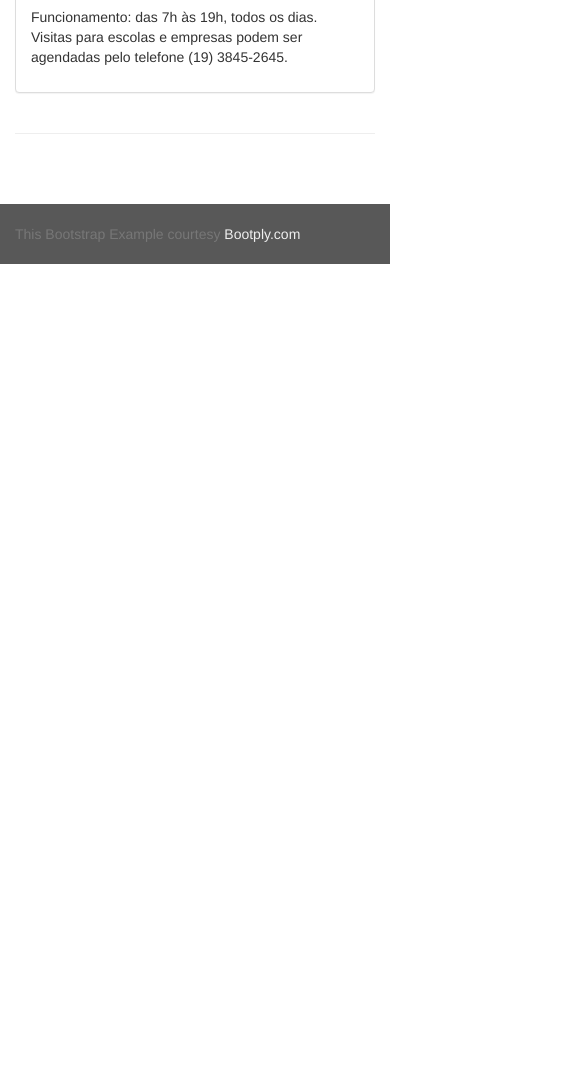
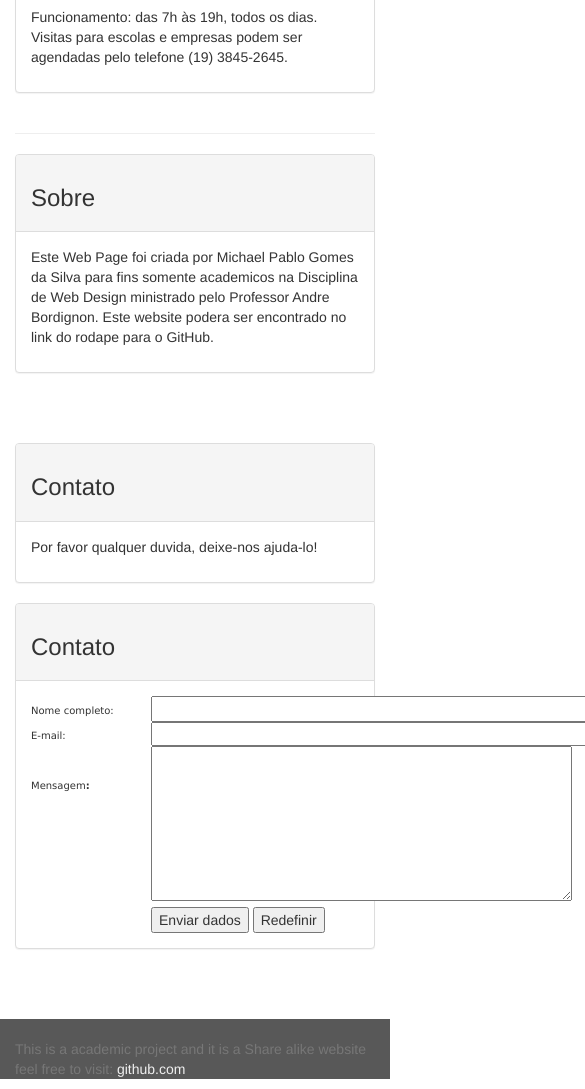
Before and after one commit to MichaelPablo13/pracasPage, a plain HTML site: page index.html in a window 390 px wide. Shown: the part 5725-6814 px from the top of the page, 585 px wide, since content can reach past the window. Before the commit the page ends 5989 px from the top, so only its background shows below. Drawn offline with Linux system fonts and the light colour scheme; some packages are replaced by stand-ins of ours.

Commit message:
Final Version !

```diff
--- a/index.html
+++ b/index.html
@@ -17,7 +17,7 @@
                 <button type="button" class="navbar-toggle collapsed" data-toggle="collapse" data-target="#navbar" aria-expanded="false" aria-controls="navbar"> <span class="sr-only">Toggle navigation</span> <span class="icon-bar"></span> <span class="icon-bar"></span> <span class="icon-bar"></span> </button> <a class="navbar-brand" href="#">Hortolandia 4 Plaza</a> </div>
             <div id="navbar" class="navbar-collapse collapse">
                 <ul class="nav navbar-nav">
-                    <li class="active"><a href="#">Home</a></li>
+                    <li><a href="#">Home</a></li>
                     <li><a href="#about">Sobre</a></li>
                     <li><a href="#contact">Contato</a></li>
                 </ul>
@@ -53,20 +53,16 @@
             </div>
         </div>
         <!--/row-->
-        <hr>
-    </div><!-- end of the container-->
-
+        <hr> </div>
+    <!-- end of the container-->
     <!-- Remanso das Aguas Sector -->
     <div class="divider"></div>
     <hr>
     <section class="bg-2">
         <div class="col-sm-10 col-sm-offset-1 text-center">
-            <h1>Parque Remanso das Águas</h1>
-        </div>
+            <h1>Parque Remanso das Águas</h1> </div>
     </section>
-
     <div class="divider"></div>
-
     <div class="container">
         <div class="row">
             <div class="col-md-6">
@@ -74,37 +70,28 @@
             </div>
             <div class="col-md-5">
                 <div class="panel panel-default">
-
                     <div class="panel-heading">
-                        <h3>Parque Remanso das Águas</h3>
-                    </div>
-
+                        <h3>Parque Remanso das Águas</h3> </div>
                     <div class="panel-body">
                         <p>Quando finalizado, o parque oferecerá à população duas quadras poliesportivas, cada uma com 600 metros quadrados; três quadras de malha e duas quadras de bocha. As crianças, por sua vez, terão parquinhos com brinquedos de madeira, como balanço, gangorra, gira-gira, trepa-trepa e escorregador, localizados em diferentes pontos do parque.</p>
                         <p>Entre os atrativos da nova área de lazer estão, ainda, academias ao ar livre, com prancha abdominal, barras paralelas, barras verticais para alongamento e barra de flexão. Nestes pontos, a população poderá fazer alongamentos e se exercitar antes de praticar esportes nas quadras.</p>
                         <p>O aproveitamento da área ocorre, ainda, na utilização da pista de caminhada e ciclovia, ambas com 1.753 metros de extensão. Para comodidade dos futuros usuários do parque, a obra em andamento inclui três áreas para estacionamento, com capacidade total para 97 veículos.</p>
                     </div>
-
                 </div>
             </div>
         </div>
     </div>
-
     <!--/container-->
     <div class="divider"></div>
-
     <!--parallax 3 Dorothy Stang-->
     <section class="bg-3 text-center">
-        <h1>Parque Socioambiental Irmã Dorothy Stang</h1>
-    </section>
+        <h1>Parque Socioambiental Irmã Dorothy Stang</h1> </section>
     <!--/parallax 2-->
     <div class="container">
         <hr>
         <div class="row">
             <div class="col-md-6">
-                <div class="panel panel-default" id="dorothy_stang" style="width:470px; height:380px;">
-
-                </div>
+                <div class="panel panel-default" id="dorothy_stang" style="width:470px; height:380px;"> </div>
             </div>
             <div class="col-md-5">
                 <div class="panel panel-default">
@@ -119,53 +106,129 @@
         <hr> </div>
     <!--/container-->
     <!--parallax 4 -->
-        <div class="divider"></div>
-
+    <div class="divider"></div>
     <!--parallax 3 Dorothy Stang-->
     <section class="bg-4 text-center">
-        <h1>CREAPE – Centro de Referência Ambiental Parque Escola</h1>
-    </section>
+        <h1>CREAPE – Centro de Referência Ambiental Parque Escola</h1> </section>
     <!--/parallax 2-->
     <div class="container">
         <hr>
         <div class="row">
             <div class="col-md-6">
-                <div class="panel panel-default" id="santa_clara" style="width:470px; height:380px;">
-
-                </div>
+                <div class="panel panel-default" id="santa_clara" style="width:470px; height:380px;"> </div>
             </div>
             <div class="col-md-5">
                 <div class="panel panel-default">
                     <div class="panel-heading">
-                        <h3>CREAPE – Centro de Referência Ambiental Parque Escola</h3>
+                        <h3>CREAPE – Centro de Referência Ambiental Parque Escola</h3> </div>
+                    <div class="panel-body">No CREAPE, a interação com a natureza está no lazer e também na educação ambiental. Oficinas de concepção de brinquedos com material reciclável podem ser agendadas pelas escolas.
+                        <p>Toda segunda e terça-feira-feira é realizada a Oficina de Artesanato com Materiais Reutilizáveis. É no Creape que acontece o Hortolendo, festa literária promovida pela Prefeitura no mês de maio. A estrutura do parque conta com:</p>
+                        <p>Museu de História Natural Iberaba: exposição de espécies da fauna e flora nativa.</p>
+                        <p>Quiosque da Leitura: O ponto de leitura disponibiliza um acervo com títulos para crianças, jovens e adultos. Nele também são realizadas brincadeiras para o público infantil e contação de histórias, todos os domingos, das 10h às 12h.</p>
+                        <p>Espaço Reciclasa: casa construída com materiais recicláveis.</p>
+                        <p>Lagoa: rodeada pela pista de caminhada e a ciclovia.</p>
+                        <p>Endereço: Rua Bolívia, nº 290, Jardim Santa Clara do Lago II.</p>
+                        <p>Funcionamento: das 7h às 19h, todos os dias. Visitas para escolas e empresas podem ser agendadas pelo telefone (19) 3845-2645.</p>
                     </div>
-                    <div class="panel-body">No CREAPE, a interação com a natureza está no lazer e também na educação ambiental. Oficinas de concepção de brinquedos com material reciclável podem ser agendadas pelas escolas.
-
-                        <p>Toda segunda e terça-feira-feira é realizada a Oficina de Artesanato com Materiais Reutilizáveis. É no Creape que acontece o Hortolendo, festa literária promovida pela Prefeitura no mês de maio. A estrutura do parque conta com:</p>
-
-                        <p>Museu de História Natural Iberaba: exposição de espécies da fauna e flora nativa.</p>
-
-                        <p>Quiosque da Leitura: O ponto de leitura disponibiliza um acervo com títulos para crianças, jovens e adultos. Nele também são realizadas brincadeiras para o público infantil e contação de histórias, todos os domingos, das 10h às 12h.</p>
-
-                        <p>Espaço Reciclasa: casa construída com materiais recicláveis.</p>
-
-                        <p>Lagoa: rodeada pela pista de caminhada e a ciclovia.</p>
-
-                        <p>Endereço: Rua Bolívia, nº 290, Jardim Santa Clara do Lago II.</p>
-
-                        <p>Funcionamento: das 7h às 19h, todos os dias. Visitas para escolas e empresas podem ser agendadas pelo telefone (19) 3845-2645.</p> </div>
                 </div>
             </div>
         </div>
         <!--/row-->
         <hr> </div>
     <!--/container-->
+    <div class="container">
+        <div class="row">
+            <div class="col-md-5">
+                <div class="panel panel-default">
+                    <div class="panel-heading">
+                        <h3>Sobre</h3> </div>
+                    <div class="panel-body">
+                        <p>Este Web Page foi criada por Michael Pablo Gomes da Silva para fins somente academicos na Disciplina de Web Design ministrado pelo Professor Andre Bordignon. Este website podera ser encontrado no link do rodape para o GitHub.</p>
+                        <p></p>
+                    </div>
+                </div>
+            </div>
+        </div>
+    </div>
+
+    <div class="divider"></div>
+
+    <div class="container">
+        <div class="row">
+            <div class="col-md-5">
+                <div class="panel panel-default">
+                    <div class="panel-heading">
+                        <h3>Contato</h3>
+                    </div>
+                    <div class="panel-body">
+                        <p>Por favor qualquer duvida, deixe-nos ajuda-lo!</p>
+                    </div>
+                </div>
+            </div>
+            <div class="col-md-6">
+                <div class="panel panel-default">
+                    <div class="panel-heading">
+                        <h3>Contato</h3> </div>
+                    <div class="panel-body">
+                        <form action="mailto:michael_pablo13@hotmail.com" method="post"  enctype="text/plain" name="dados" onSubmit="return enviardados();">
+                            <table width="588" border="0" align="center">
+                                <tr>
+                                    <td width="118"><font size="1" face="Verdana, Arial, Helvetica, sans-serif">Nome completo:</font></td>
+                                    <td width="460">
+                                        <input name="tx_nome" type="text" class="formbutton" id="tx_nome" size="52" maxlength="150"> </td>
+                                </tr>
+                                <tr>
+                                    <td><font size="1" face="Verdana, Arial, Helvetica, sans-serif">E-mail:</font></td>
+                                    <td><font size="2">
+                                        <input name="tx_email" type="text" id="tx_email" size="52" maxlength="150" class="formbutton">
+                                        </font>
+                                    </td>
+                                </tr>
+                                <tr>
+                                    <td><font face="Verdana, Arial, Helvetica, sans-serif"><font size="1">Mensagem<strong>:</strong></font></font>
+                                    </td>
+                                    <td rowspan="2">
+                                        <font size="2">
+                                            <textarea name="tx_mensagem" cols="50" rows="8" class="formbutton" id="tx_mensagem" input ></textarea>
+                                        </font>
+                                    </td>
+                                </tr>
+                                <tr>
+                                    <td height="85">
+                                        <p><strong>
+                                                <font face="Verdana, Arial, Helvetica, sans-serif">
+                                                    <font size="1"></font>
+                                                </font>
+                                            </strong>
+                                        </p>
+                                    </td>
+                                </tr>
+                                <tr>
+                                    <td height="22"></td>
+                                    <td>
+                                        <input name="Submit" type="submit" class="formobjects" value="Enviar dados">
+                                        <input name="Reset" type="reset" class="formobjects" value="Redefinir"> </td>
+                                </tr>
+                            </table>
+                        </form>
+                    </div>
+                </div>
+            </div>
+        </div>
+    </div>
     <div id="footer">
         <div class="container">
-            <p class="text-muted">This Bootstrap Example courtesy <a href="http://www.bootply.com">Bootply.com</a></p>
+            <p class="text-muted">This is a academic project and it is a Share alike website feel free to visit: <a href="https://github.com/MichaelPablo13/pracasPage">github.com</a></p>
         </div>
     </div>
+
+
+
+
+    <!-- Scripts -->
     <!-- Placed at the end of the document so the pages load faster -->
+
+    <script src="js/form.js"></script>
     <script src="js/jquery.min.js"></script>
     <script>
         window.jQuery || document.write('<script src="/js/jquery.min"><\/script>')
@@ -201,7 +264,6 @@
             var map_remanco_das_aguas = new google.maps.Map(document.getElementById("remanco_das_aguas"), mapOptions_remanco_das_aguas); //map_remanco_das_aguas Instance
             var map_dorothy_stang = new google.maps.Map(document.getElementById("dorothy_stang"), mapOptions_dorothy_stang); //map_dorothy_stang Instance
             var map_santa_clara = new google.maps.Map(document.getElementById("santa_clara"), mapOptions_santa_clara); //map_santa_clara Instance
-
             //markers for chico_mendes, remanco_das_aguas, santa_clara and dorothy_stang
             var marker_chico_mendes = new google.maps.Marker({
                 position: new google.maps.LatLng(-22.870229, -47.218404)
@@ -219,8 +281,6 @@
                 position: new google.maps.LatLng(-22.896440, -47.169457)
                 , map: map_dorothy_stang
             });
-
-
             //Adding to map a marker
             /*marker_chico_mendes.setMap(map_chico_mendes);
             marker_remanco_das_aguas.setMap(map_remanco_das_aguas);
--- /dev/null
+++ b/js/form.js
@@ -0,0 +1,23 @@
+function enviardados() {
+    if (document.dados.tx_nome.value == "" || document.dados.tx_nome.value.length < 8) {
+        alert("Preencha campo NOME corretamente!");
+        document.dados.tx_nome.focus();
+        return false;
+    }
+    if (document.dados.tx_email.value == "" || document.dados.tx_email.value.indexOf('@') == -1 || document.dados.tx_email.value.indexOf('.') == -1) {
+        alert("Preencha campo E-MAIL corretamente!");
+        document.dados.tx_email.focus();
+        return false;
+    }
+    if (document.dados.tx_mensagem.value == "") {
+        alert("Preencha o campo MENSAGEM!");
+        document.dados.tx_mensagem.focus();
+        return false;
+    }
+    if (document.dados.tx_mensagem.value.length < 50) {
+        alert("É necessario preencher o campo MENSAGEM com mais de 50 caracteres!");
+        document.dados.tx_mensagem.focus();
+        return false;
+    }
+    return true;
+}
```
